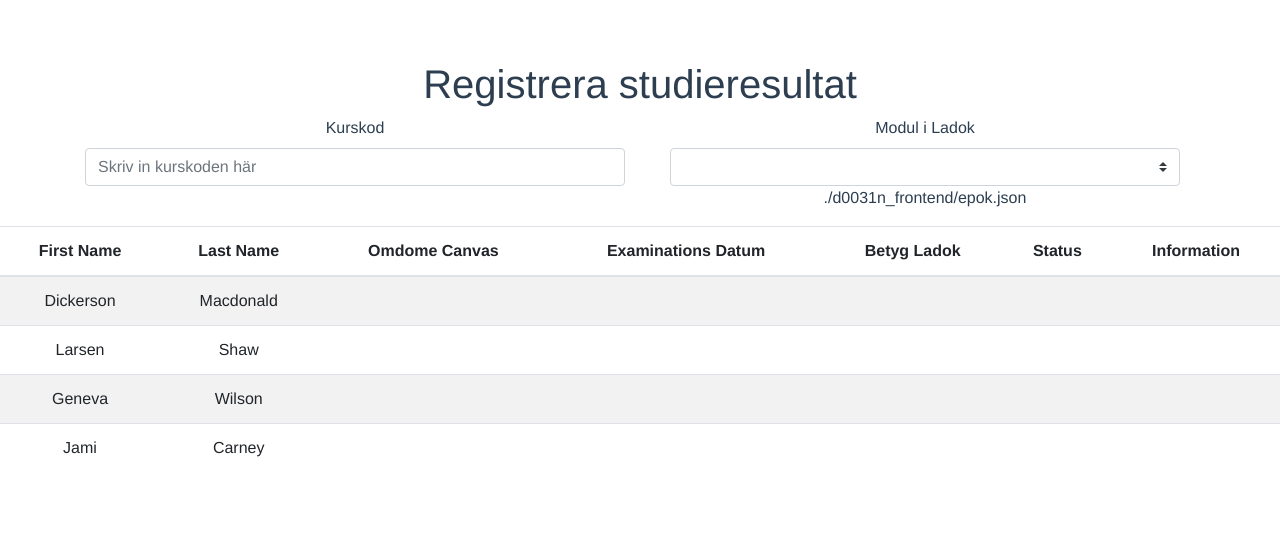
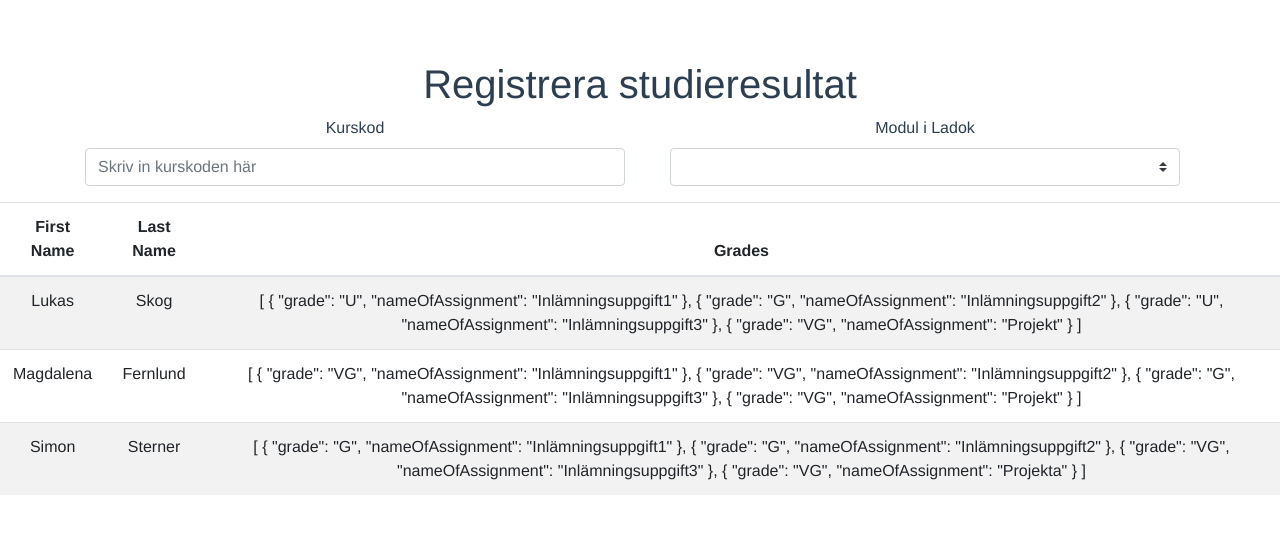
Before and after one commit to magfer3/Assignment3D0031N_front, a Vue app: page / in a window 1280 px wide. Shown: the top 534 px of the page. Built offline with nearby package versions, Linux system fonts and the light colour scheme; no server answers.

Commit message:
arbete tillsammans

```diff
--- a/src/components/Dropdown.vue
+++ b/src/components/Dropdown.vue
@@ -1,21 +1,25 @@
 <template>
-    <div class="form-group">
-        <b-form-select v-model="selected" :options="options" @change="$emit('selectedItem', selected)"></b-form-select>
-        {{url}}
+   <div>
+        <div class="form-group">
+            <b-form @mouseover="fetchDataAxios">
+                <b-form-select  v-model="selected" :options="options" @change="$emit('selectedItem', selected)"></b-form-select>
+
+            </b-form>
+        </div>
     </div>
 
 </template>
 
 <script>
-import axios from 'axios'
+import axios from 'axios';
 
 export default {
-    created() {
-    this.fetchDataAxios();
-    },
     name: 'Dropdown',
     props: {
-        url: String
+        kurskod: String
+    },
+    created(){
+
     },
     data() {
         return {
@@ -32,15 +36,15 @@ export default {
     methods: {
         async fetchData() {
         const res = await fetch(
-        "http://localhost:8080/Assignment3.2_D0031N/resources/epok/D0031N");
+        "http://localhost:8080/Assignment3.2_D0031N/resources/epok/" + this.kurskod);
         const val = await res.text();
         this.text = val;
         console.log(this.text);
         console.log(this.url);
         },
         fetchDataAxios(){
-            axios.get('http://192.168.1.246:8080/Assignment3_d0031N/resources/canvas/D0031N')
-            .then(res => console.log(res))
+            axios.get('http://localhost:8080/Assignment3_d0031N/resources/epok/' + this.kurskod)
+            .then(res => this.options = res.data )
             .catch(err => console.log(err));
 
         }
--- a/src/components/HelloWorld.vue
+++ b/src/components/HelloWorld.vue
@@ -13,7 +13,7 @@
       <div class="col-sm">
           <div class="col-sm">
           <label for="modul" > Modul i Ladok </label>
-          <Dropdown :url="URL_modul" @selectedItem="getSelectedItem" />
+          <Dropdown :kurskod="selected_kursKod" @selectedItem="getSelectedItem" />
       </div>
       <code>{{selected_modul}}</code>
     </div>
@@ -23,15 +23,15 @@
       <!-- tabellen-->
       <!-- itererar nu över items-arrayen i data()-->
       <!-- ska uppdateras till lista med studenter och omdöme i Canvas efter att kurskoden är vald-->
-      <b-table striped hover :items="items"></b-table>
+      <b-table striped hover :items="items" :fields="fields"></b-table>
 
   </div>
 
 </template>
 
 <script>
-import Dropdown from './Dropdown.vue'
-
+import Dropdown from './Dropdown.vue';
+import axios from 'axios';
 export default {
   name: 'HelloWorld',
   props: {
@@ -39,25 +39,23 @@ export default {
   },
   data() {
       return {
-        items: [
-          { first_name: 'Dickerson', last_name: 'Macdonald',  omdome_canvas: '', examinations_datum: '', betyg_ladok: '', status: '', information: ''},
-          { first_name: 'Larsen', last_name: 'Shaw', omdome_canvas: '', examinations_datum: '', betyg_ladok: '', status: '', information: ''},
-          { first_name: 'Geneva', last_name: 'Wilson', omdome_canvas: '', examinations_datum: '', betyg_ladok: '', status: '', information: ''},
-          { first_name: 'Jami', last_name: 'Carney', omdome_canvas: '', examinations_datum: '', betyg_ladok: '', status: '', information: ''}
-        ],
-        URL_kursKod: "",
-        URL_modul: "./d0031n_frontend/epok.json",
+        fields: ['firstName', 'lastName', 'grades' ],
+        items: [{"firstName":"Lukas","grades":[{"grade":"U","nameOfAssignment":"Inlämningsuppgift1"},{"grade":"G","nameOfAssignment":"Inlämningsuppgift2"},{"grade":"U","nameOfAssignment":"Inlämningsuppgift3"},{"grade":"VG","nameOfAssignment":"Projekt"}],"lastName":"Skog","userName":"luksok-8"},{"firstName":"Magdalena","grades":[{"grade":"VG","nameOfAssignment":"Inlämningsuppgift1"},{"grade":"VG","nameOfAssignment":"Inlämningsuppgift2"},{"grade":"G","nameOfAssignment":"Inlämningsuppgift3"},{"grade":"VG","nameOfAssignment":"Projekt"}],"lastName":"Fernlund","userName":"magrad-2"},{"firstName":"Simon","grades":[{"grade":"G","nameOfAssignment":"Inlämningsuppgift1"},{"grade":"G","nameOfAssignment":"Inlämningsuppgift2"},{"grade":"VG","nameOfAssignment":"Inlämningsuppgift3"},{"grade":"VG","nameOfAssignment":"Projekta"}],"lastName":"Sterner","userName":"simste-6"}
+         ],
         selected_kursKod: '',
         selected_modul: ''
       }
 
     },
     components: {
-    Dropdown
+    Dropdown,
   },
   methods: {
     getSelectedItem(item){
-      this.selected_modul = item;
+        this.selected_modul = item;
+        axios.get('http://localhost:8080/Assignment3_d0031N/resources/canvas/' + this.selected_kursKod)
+            .then(res => this.items = res.data)
+            .catch(err => console.log(err));
     },
     submitKursKod(){
       this.URL_kursKod = "" + this.selected_kursKod
```
